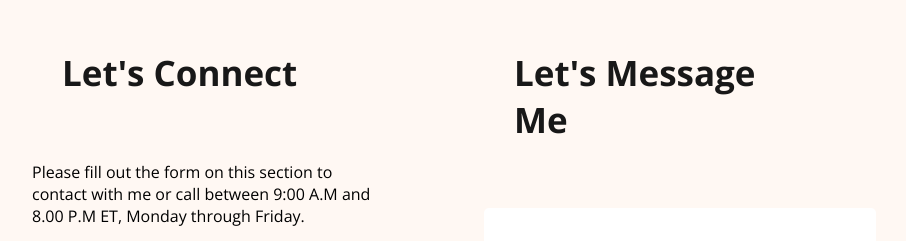
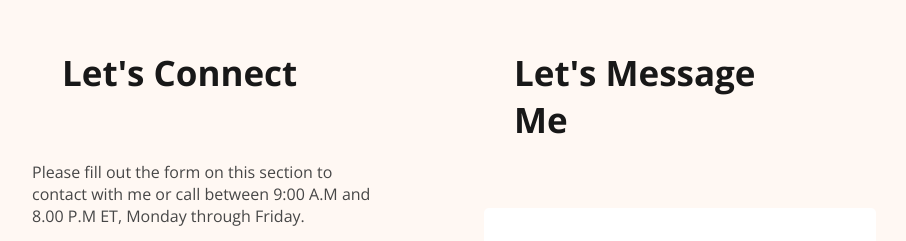
Before and after one commit to SamuPanda/web-dev-portfolio, a plain HTML site: page index.html in a window 1280 px wide. Shown: the part 3890-4131 px from the top of the page, without its empty margins (206-1112 px from the left). Drawn offline with nearby package versions, Linux system fonts and the light colour scheme.

Commit message:
added font color

```diff
--- a/index.html
+++ b/index.html
@@ -166,7 +166,7 @@ wght@0,300..800;1,300..800&display=swap" rel="stylesheet">
     <footer class="secondary-bg">
         <div class="footer-column">
            <h3 class="section-title">Let's Connect</h3>
-           <p>Please fill out the form on this section to contact with me or call between 9:00 A.M and 8.00 P.M ET, Monday through Friday.</p>
+           <p class="dark-2">Please fill out the form on this section to contact with me or call between 9:00 A.M and 8.00 P.M ET, Monday through Friday.</p>
            <div>
             <a href="https://www.facebook.com/"><img src="images/icons/facebook.png" alt=""></a>
             <a href=""><img src="images/icons/insta.png" alt=""></a>
```
Also changed, not shown: styles/portfolio.css (line endings or trailing spaces).
